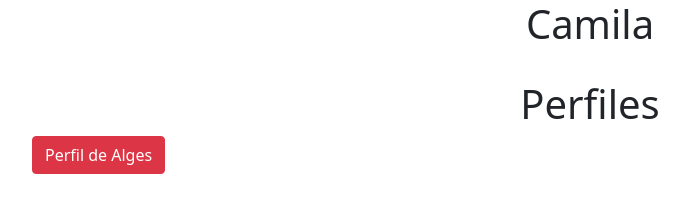
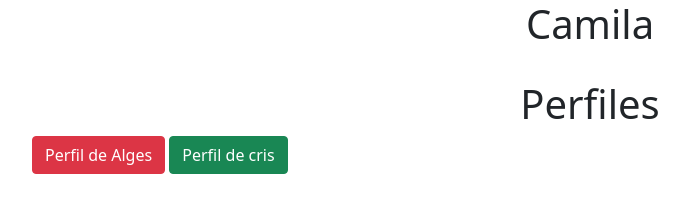
Before and after one commit to vyko-24/JiraxGit, a plain HTML site: page index.html in a window 1280 px wide. Shown: the whole page, without its empty margins (50-739 px from the left). Drawn offline with nearby package versions, Linux system fonts and the light colour scheme.

Commit message:
JIR-9-crear-boton-cristian

```diff
--- a/index.html
+++ b/index.html
@@ -27,6 +27,10 @@
                 Perfil de Alges
                 <a href="aglesav.html"></a>
             </button>
+            <button class="btn btn-success">
+                Perfil de cris
+                <a href="cris.html"></a>
+            </button>
         </div>
       </div>
     </div>
```
